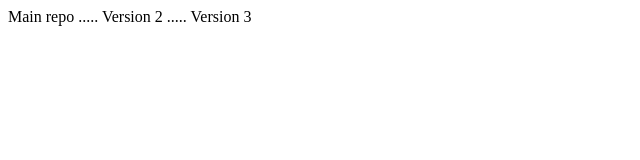
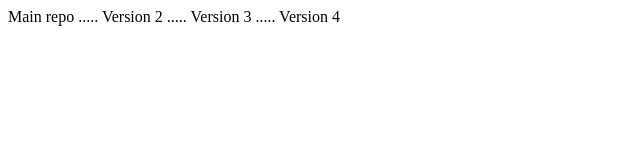
Before and after one commit to qbqb/qbqb.github.io, a plain HTML site: page index.html in a window 1280 px wide. Shown: the full height of the page, 0-640 px from the left. Drawn offline with Linux system fonts and the light colour scheme.

Commit message:
Edited in SmartGit 2

```diff
--- a/index.html
+++ b/index.html
@@ -9,6 +9,7 @@
   <body>
     Main repo .....
     Version 2 .....
-    Version 3
+    Version 3 .....
+    Version 4
   </body>
 </html>
```
